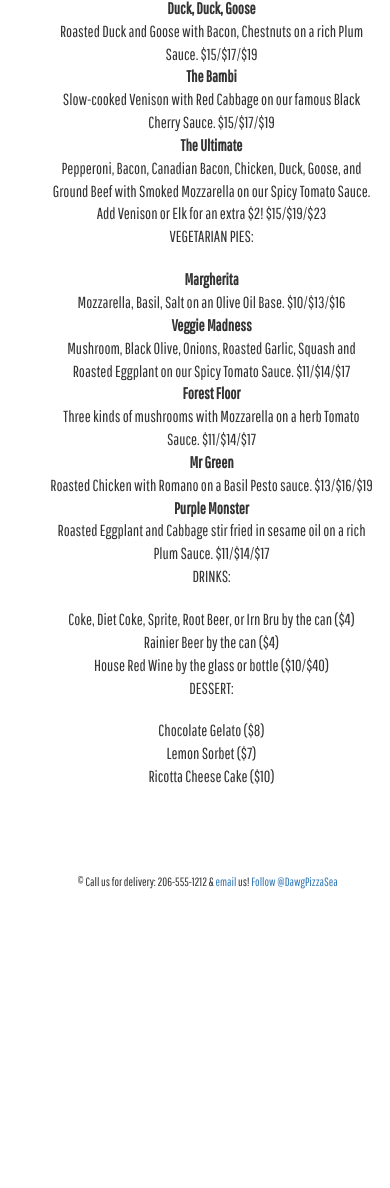
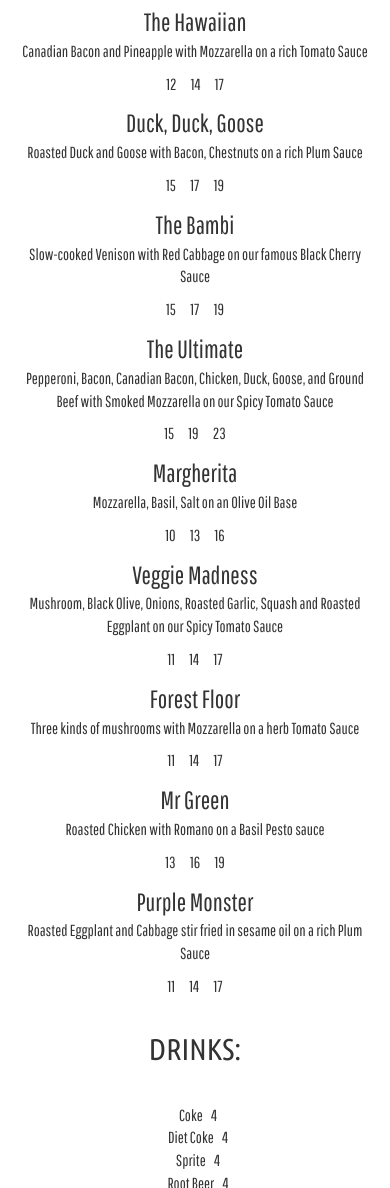
Before and after one commit to ninadang/dawgpizza2.0, a plain HTML site: page menu.html in a window 390 px wide. Shown: the part 812-2000 px from the top of the page. Before the commit the page ends 1717 px from the top, so only its background shows below. Drawn offline with nearby package versions, Linux system fonts and the light colour scheme.

Commit message:
Dynamic menu

```diff
--- a/css/styles.css
+++ b/css/styles.css
@@ -62,6 +62,55 @@ h2 {
 	float: left;
 	position: relative;
 	margin-left: 12%;
+}
+
+/*Sizes*/
+.size {
+	text-align: center;
+}
+
+.title {
+	font-family: 'Ubuntu Condensed', sans-serif;
+	text-align: center;
+	font-size: 30px;
+	padding-top: 20px;
+}
+
+/*MENU*/
+.food {
+	text-align: center;
+}
+
+.pizza-s {
+	padding: 6px;
+}
+
+.pizza-m {
+	padding: 6px;
+}
+
+.pizza-l {
+	padding: 6px;
+}
+
+.name-dr {
+	padding: 6px;
+}
+
+.name-de {
+	padding: 6px;
+}
+
+.food-dr {
+	text-align: center;
+}
+
+.food-de {
+	text-align: center;
+}
+
+.name {
+	font-size: 25px;
 }
 
 /*Photo Overlay*/
--- a/js/menu-data.js
+++ b/js/menu-data.js
@@ -1,11 +1,71 @@
-/*
-File for creating a dynamic menu. Allows edits without altering the menu HTML file.
-*/
-
-//Structure of menu
-<script src="http://www.dawgpizza.com/orders/menu.js"></script>
+//File merges information from menu.js and menu.html. to
+//create a dynamic menu.
 
 $(function(){
+	//console.log("ready!");
+	pizzaRender(com.dawgpizza.menu.pizzas);
+	drRender(com.dawgpizza.menu.drinks);
+	deRender(com.dawgpizza.menu.desserts);
+}); //on ready function
 
 
-});
+
+function pizzaRender(entries){
+	var instance;
+	var template = $('.pizza');
+	var food = $('.food');
+	$.each(entries, function(){
+	    instance = template.clone();
+	   	instance.find('.name').html(this.name);
+	    instance.find('.desc').html(this.description);
+
+	    var idx;
+	    for(idx = 0; idx < this.prices.length; ++idx){
+	    	var price = this.prices[idx]; //0, 1, 2
+	    	if(idx == 0){
+	    		instance.find('.pizza-s').html(price);
+	    	}else if(idx == 1){
+	    		instance.find('.pizza-m').html(price);
+	    	}else{
+	    		instance.find('.pizza-l').html(price);
+	    	}
+	    }
+
+	    instance.removeClass('template');
+        food.append(instance);
+
+	}); //for each pizza, input name, description, and price
+}
+
+
+function drRender(entries){
+	var instance;
+	var template = $('.drinks');
+	var food = $('.food-dr');
+	$.each(entries, function(){
+	    instance = template.clone();
+	   	instance.find('.name-dr').html(this.name);
+	    instance.find('.price-dr').html(this.price);
+
+	    instance.removeClass('template');
+        food.append(instance);
+
+	}); //for each drink, input name and price
+
+}
+
+function deRender(entries){
+	var instance;
+	var template = $('.desserts');
+	var food = $('.food-de');
+	$.each(entries, function(){
+	    instance = template.clone();
+	   	instance.find('.name-de').html(this.name);
+	    instance.find('.price-de').html(this.price);
+
+	    instance.removeClass('template');
+        food.append(instance);
+
+	}); //for each dessert, input name and price
+
+}
--- a/menu.html
+++ b/menu.html
@@ -37,67 +37,59 @@
 	                	</ul>
 	            	</div>
 	   			</nav>
-
+		<!--
 			<div class="photo">
 				<img src="img/pizza-order.jpg" alt="Order Sign">
 				<div class='description'>
 					<p class='description_content'>MENU</p>
 				</div>
 			</div>
-
-			<div class="row">
-				 <div class="col-md-11">
-			      	<dl>PIZZAS:</dl>
+		-->
+			<div class="size">
+			 <p class="title">PIZZAS:</p>
 	            <p>All our pizzas are made with hand-thrown thin crust, baked in real wood ovens.<br>Choose from one of these sizes:</p>
 	            <p>Small (12")</p>
 	            <p>Medium (14")</p>
 	            <p>Large (17")</p>
 	        </div>
-			  	<div class="col-md-6">
-				    <dl>MEAT PIES:</dl>
-			        <dt>Classic Pepperoni</dt>
-			            <dd>Pepperoni and Mozzarella on our Spicy Tomato Sauce. $10/$13/$16</dd>
-			        <dt>The Hawaiian</dt>
-			            <dd>Canadian Bacon and Pineapple with Mozzarella on a rich Tomato Sauce.  $12/$14/$17</dd>
-			        <dt>Duck, Duck, Goose</dt>
-			            <dd>Roasted Duck and Goose with Bacon, Chestnuts on a rich Plum Sauce.  $15/$17/$19</dd>
-			        <dt>The Bambi</dt>
-			            <dd>Slow-cooked Venison with Red Cabbage on our famous Black Cherry Sauce.  $15/$17/$19</dd>
-			        <dt>The Ultimate</dt>
-			           <dd>Pepperoni, Bacon, Canadian Bacon, Chicken, Duck, Goose, and Ground Beef with Smoked Mozzarella on our Spicy Tomato Sauce. <br>Add Venison or Elk for an extra $2!  $15/$19/$23</dd>
-		    	</div>
-				<div class="col-md-6">
-			      	<dl>VEGETARIAN PIES:</dl>
-				        <dt>Margherita</dt>
-				            <dd>Mozzarella, Basil, Salt on an Olive Oil Base.  $10/$13/$16</dd>
-				        <dt>Veggie Madness</dt>
-				            <dd>Mushroom, Black Olive, Onions, Roasted Garlic, Squash and Roasted Eggplant on our Spicy Tomato Sauce.  $11/$14/$17</dd>
-				        <dt>Forest Floor</dt>
-				            <dd>Three kinds of mushrooms with Mozzarella on a herb Tomato Sauce.  $11/$14/$17</dd>
-				        <dt>Mr Green</dt>
-				            <dd>Roasted Chicken with Romano on a Basil Pesto sauce. $13/$16/$19</dd>
-				        <dt>Purple Monster</dt>
-				            <dd>Roasted Eggplant and Cabbage stir fried in sesame oil on a rich Plum Sauce.  $11/$14/$17</dd>
-				</div>
-			    <div class="col-md-11">
-			       <dl>DRINKS:</dl>
-					    <dd>Coke, Diet Coke, Sprite, Root Beer, or Irn Bru by the can ($4)</dd>
-					    <dd>Rainier Beer by the can ($4)</dd>
-					    <dd>House Red Wine by the glass or bottle ($10/$40)</dd>
-					<dl>DESSERT:</dl>
-					    <dd>Chocolate Gelato ($8)</dd>
-					    <dd>Lemon Sorbet ($7)</dd>
-					    <dd>Ricotta Cheese Cake ($10)</dd>
 
+			<div class="food">
+				<div class="template pizza">
+	                    <span class="name"></span>
+	                    <p><span class="desc"></span></p>
+	                    <p><span class="pizza-s"></span>
+	                    <span class="pizza-m"></span>
+	                    <span class="pizza-l"></span></p>
 	            </div>
 	        </div>
+
+			<p class="title">DRINKS:</p>
+			<div class="food-dr">
+	            <div class="template drinks">
+	                    <span class="name-dr"></span>
+	                    <span class="price-dr"></span>
+	            </div>
+	        </div>
+
+			<p class="title">DESSERTS:</p>
+			<div class="food-de">
+	            <div class="template desserts">
+	                    <span class="name-de"></span>
+	                    <span class="price-de"></span>
+	            </div>
+	        </div>
+
 		<div class="footer">&#169; Call us for delivery: 206-555-1212 & <a href="mailto:dawgpizzaseattle@gmail.com">email</a> us!
 			<a href="https://twitter.com/DawgPizzaSea" class="twitter-follow-button" data-show-count="false" data-show-screen-name="false">Follow @DawgPizzaSea</a>
 		</div>
+
 	</div>
 	</div>
 	<script>!function(d,s,id){var js,fjs=d.getElementsByTagName(s)[0],p=/^http:/.test(d.location)?'http':'https';if(!d.getElementById(id)){js=d.createElement(s);js.id=id;js.src=p+'://platform.twitter.com/widgets.js';fjs.parentNode.insertBefore(js,fjs);}}(document, 'script', 'twitter-wjs');</script>
 	<script src="https://ajax.googleapis.com/ajax/libs/jquery/1.10.2/jquery.min.js"></script>
 	<script src="https://netdna.bootstrapcdn.com/bootstrap/3.0.0/js/bootstrap.min.js"></script>
+	 <script src="js/menu.js"></script>
+	 <script src="http://www.dawgpizza.com/orders/menu.js"></script>
+     <script src="js/menu-data.js"></script>
 	</body>
 </html>
```
Lines whose indentation alone changed are shown as unchanged.
